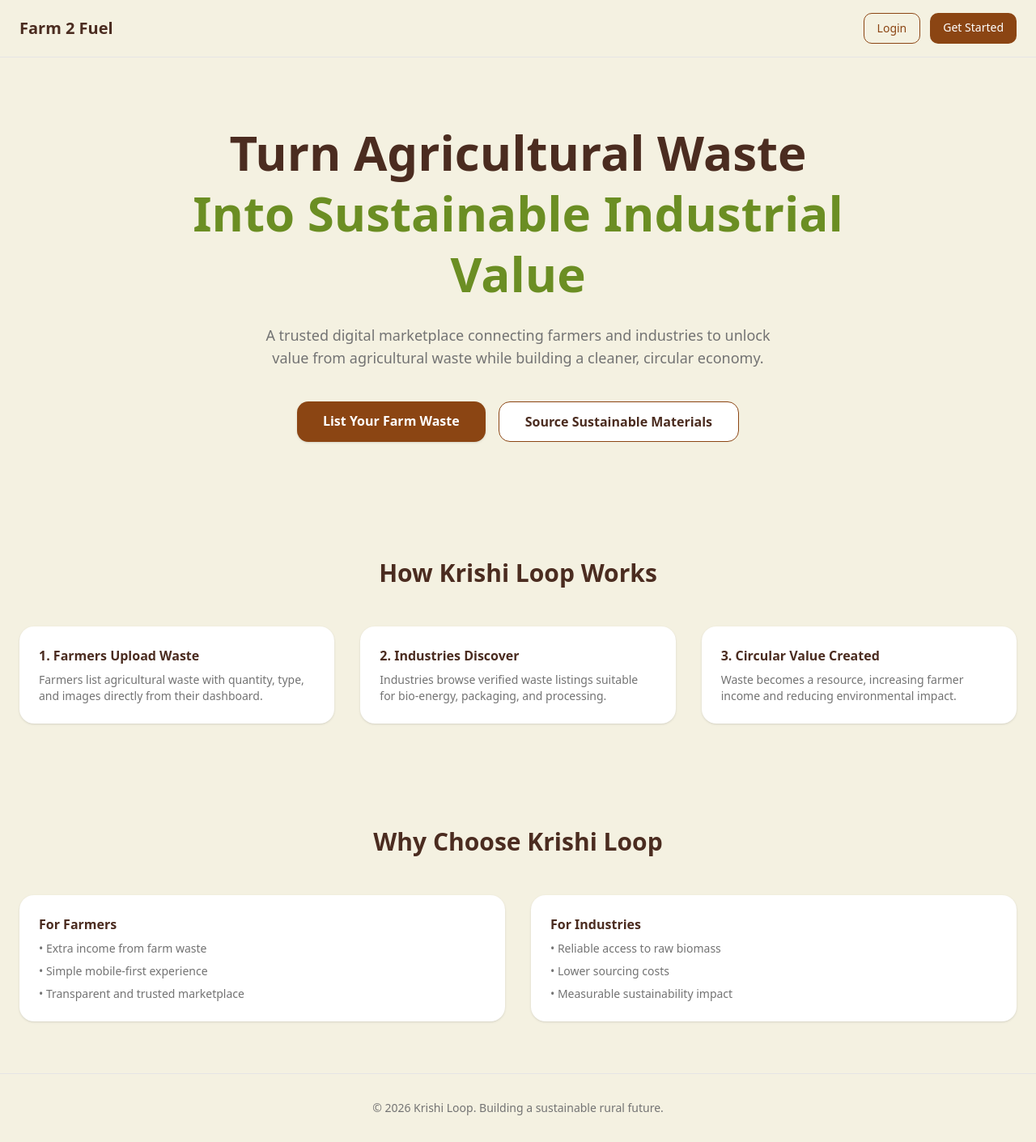
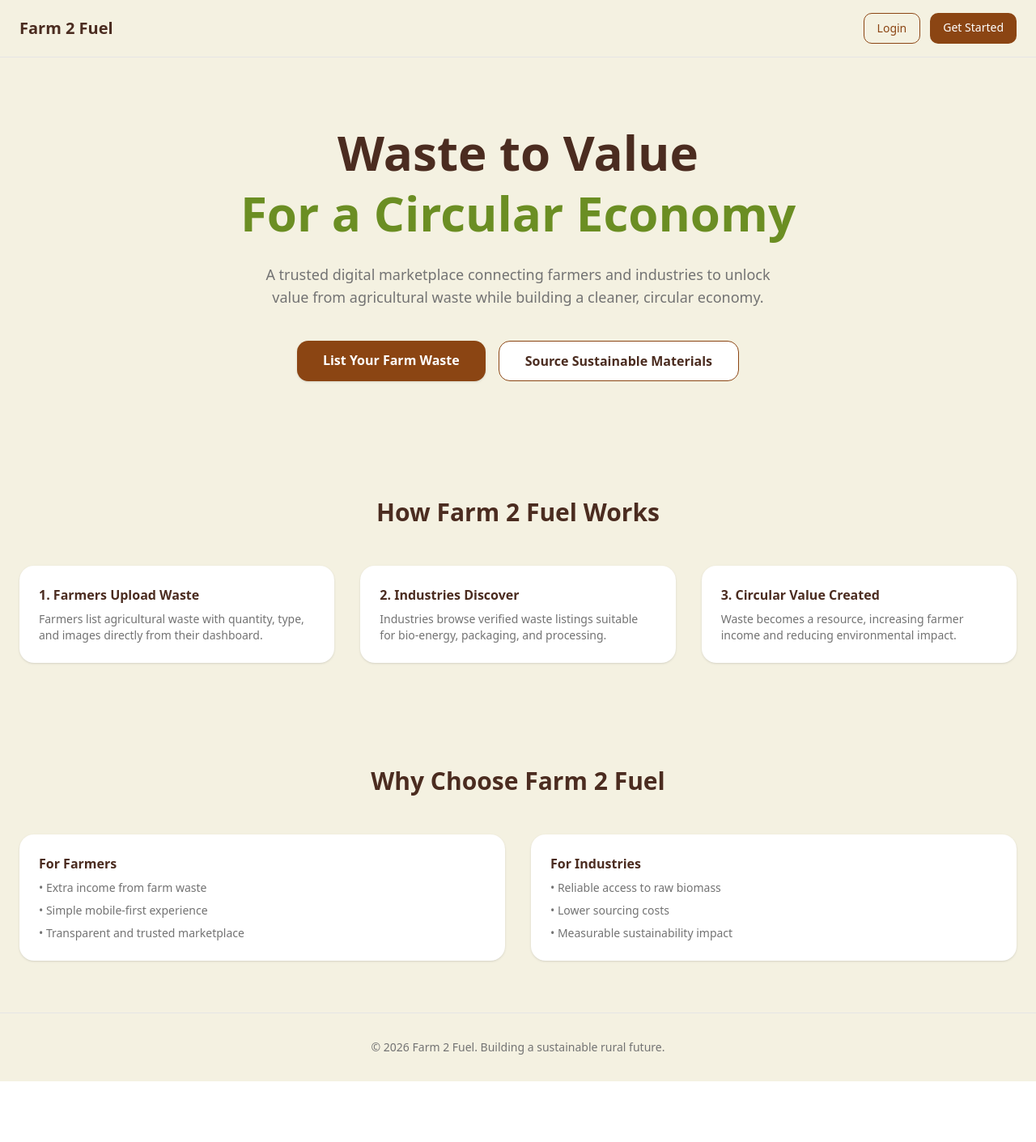
Before and after one commit to Chirag-varu/f2f, a Next.js app: page / in a window 1280 px wide. Shown: the whole page at 81% size. After the commit the page ends 1336 px from the top, so only its background shows below. Built offline with nearby package versions, Linux system fonts and the light colour scheme.

Commit message:
fixed landing page

```diff
--- a/app/page.tsx
+++ b/app/page.tsx
@@ -32,9 +32,9 @@ export default function LandingPage() {
       {/* ================= HERO ================= */}
       <section className="mx-auto flex max-w-7xl flex-col items-center px-6 py-20 text-center">
         <h1 className="max-w-4xl text-4xl font-bold leading-tight text-krishi-darkbrown md:text-6xl">
-          Turn Agricultural Waste
+          Waste to Value
           <span className="block text-krishi-olive">
-            Into Sustainable Industrial Value
+            For a Circular Economy
           </span>
         </h1>
 
@@ -64,7 +64,7 @@ export default function LandingPage() {
       {/* ================= HOW IT WORKS ================= */}
       <section id="how-it-works" className="mx-auto max-w-7xl px-6 py-16">
         <h2 className="text-center text-3xl font-semibold text-krishi-darkbrown">
-          How Krishi Loop Works
+          How Farm 2 Fuel Works
         </h2>
 
         <div className="mt-12 grid gap-8 md:grid-cols-3">
@@ -103,7 +103,7 @@ export default function LandingPage() {
       {/* ================= BENEFITS ================= */}
       <section id="benefits" className="mx-auto max-w-7xl px-6 py-16">
         <h2 className="text-center text-3xl font-semibold text-krishi-darkbrown">
-          Why Choose Krishi Loop
+          Why Choose Farm 2 Fuel
         </h2>
 
         <div className="mt-12 grid gap-8 md:grid-cols-2">
@@ -134,7 +134,7 @@ export default function LandingPage() {
       {/* ================= FOOTER ================= */}
       <footer className="border-t bg-krishi-beige px-6 py-8">
         <div className="mx-auto max-w-7xl text-center text-sm text-muted-foreground">
-          © 2026 Krishi Loop. Building a sustainable rural future.
+          © 2026 Farm 2 Fuel. Building a sustainable rural future.
         </div>
       </footer>
     </main>
```
